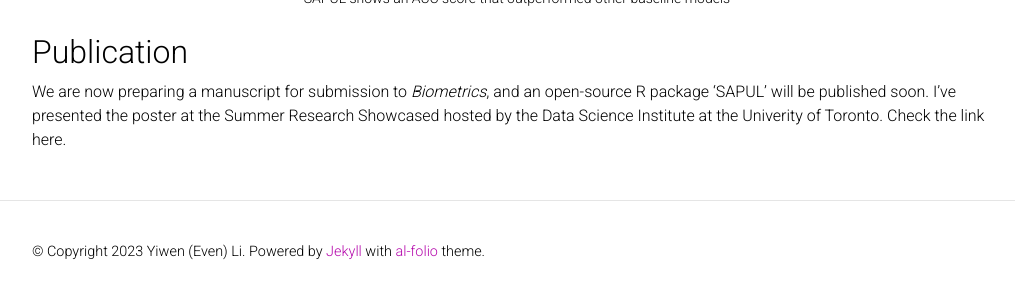
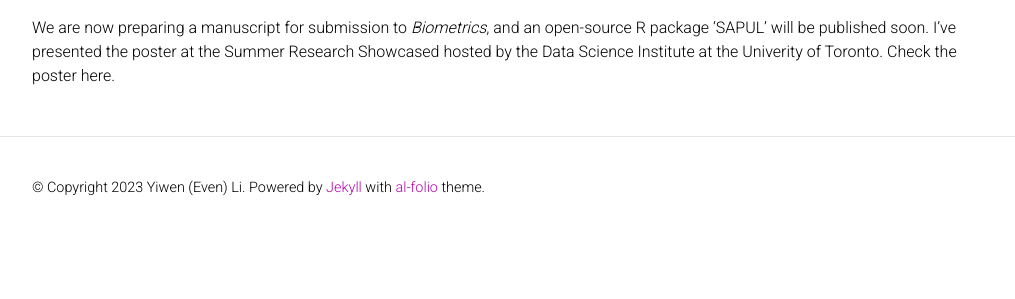
Before and after one commit to Evenlii/Evenlii.github.io, a Jekyll site: the page built from _projects/1_project.md, in a window 1280 px wide and 900 px high, scrolled down 698 px, cut to the strip 598-897 px from the top of the window. Shown: the whole strip, without its empty margins (123-1138 px from the left). Built offline with Jekyll 4.4.1, drawn with Linux system fonts in a browser that asks for light colours; comment, search, counter and statistics services are not loaded; a style sheet for code colours, icons or effects is not loaded; after the commit the page ends 1534 px from its top, so only the background shows below that; some of the changed text lies outside the part shown.

Commit message:
Update 1_project.md

```diff
--- a/_projects/1_project.md
+++ b/_projects/1_project.md
@@ -7,10 +7,6 @@
 category: Data Science Research
 related_publications:
 ---
-
-Every project has a beautiful feature showcase page.
-It's easy to include images in a flexible 3-column grid format.
-Make your photos 1/3, 2/3, or full width.
 
 Clinical risk prediction models developed with electronic health record (EHR) data are critical for improving patient care and optimizing healthcare resource allocation. However, traditional supervised learning methods for risk prediction require extensive labeled data, which is costly and time-consuming to obtain due to the expertise required to label clinical data.  Fortunately, there are inherent structures in EHR data that can be leveraged by machine learning methods to overcome the labeling burden.
 
@@ -29,7 +25,7 @@
 
 <div class="row">
     <div class="col-sm mt-3 mt-md-0">
-        {% include figure.html path="assets/img/auc.PNG" title="example image" class="img-fluid rounded z-depth-1" %}
+        {% include figure.html path="assets/img/auc 2.PNG" title="example image" class="img-fluid rounded z-depth-1" %}
     </div>
 </div>
 <div class="caption">
@@ -38,4 +34,4 @@
 
 ## Publication
 
-We are now preparing a manuscript for submission to *Biometrics*, and an open-source R package 'SAPUL' will be published soon. I've presented the poster at the Summer Research Showcased hosted by the Data Science Institute at the Univerity of Toronto. Check the link here.
+We are now preparing a manuscript for submission to *Biometrics*, and an open-source R package 'SAPUL' will be published soon. I've presented the poster at the Summer Research Showcased hosted by the Data Science Institute at the Univerity of Toronto. Check the poster here.
```
